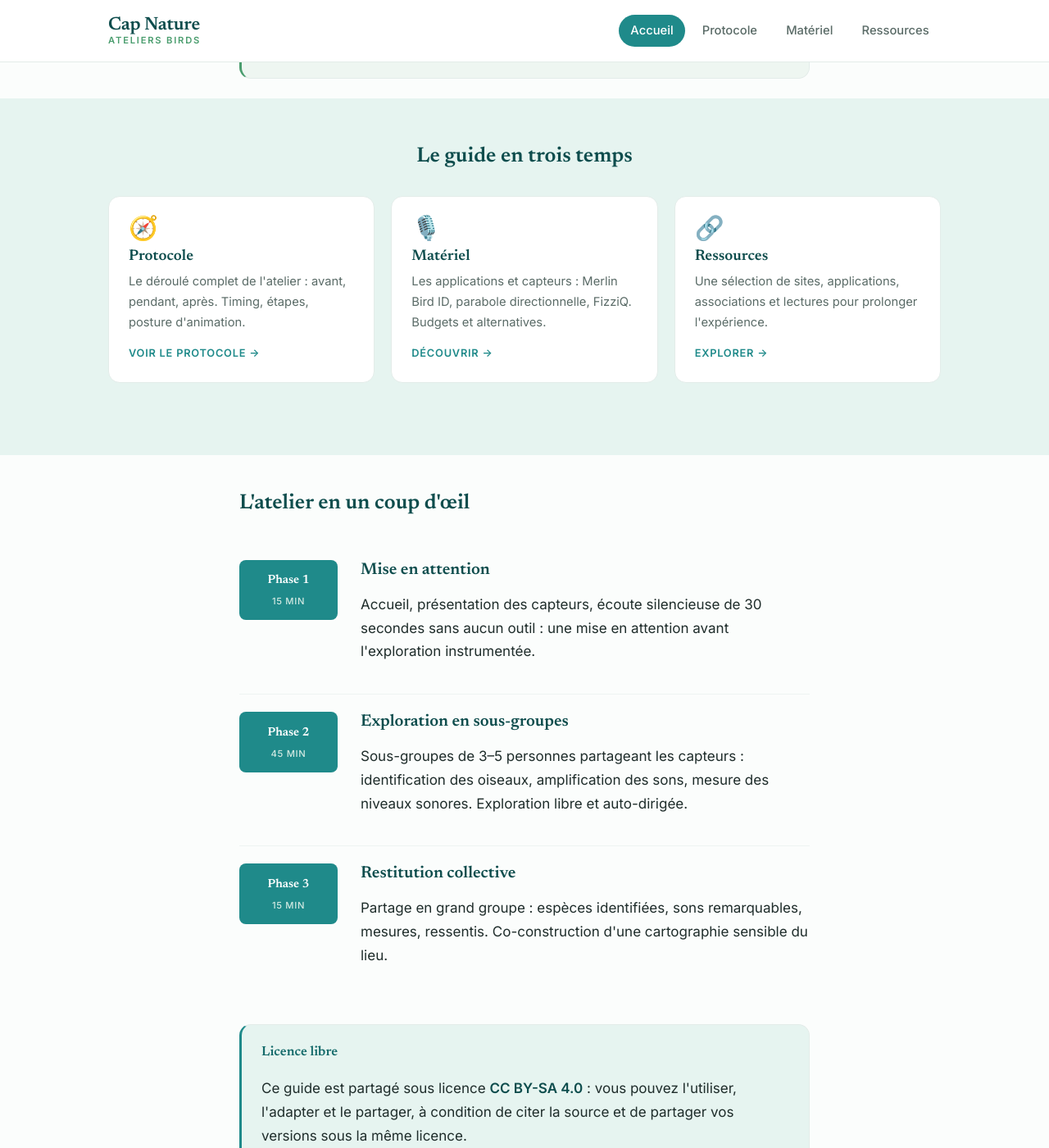
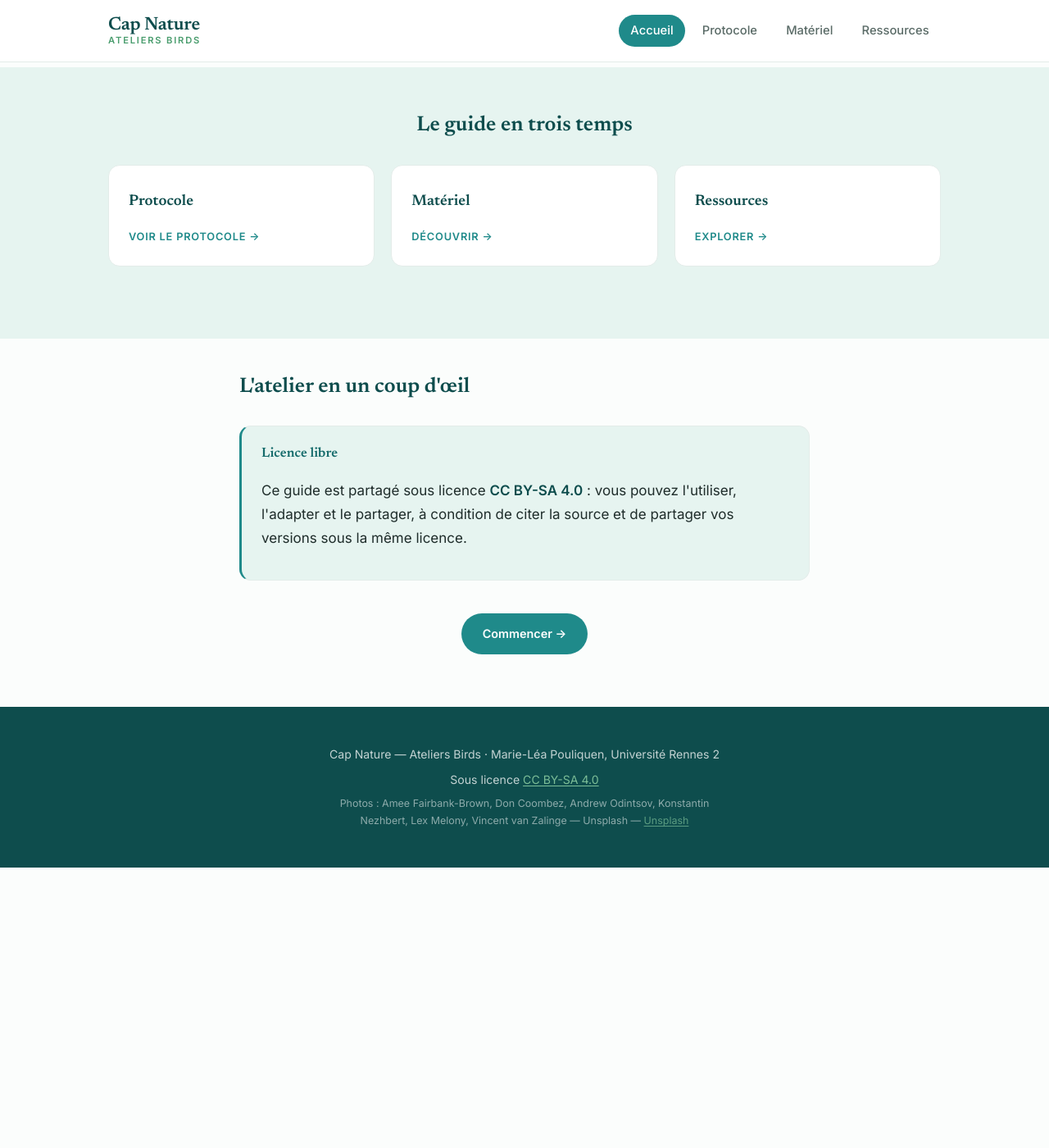
Before and after one commit to marieleapouliquen/wiki-cap-nature, a Jekyll site: the page built from index.md, in a window 1280 px wide and 1400 px high, scrolled down 1351 px. Shown: the whole window at 82% size. Built offline with Jekyll 4.4.1, drawn with Linux system fonts in a browser that asks for light colours; after the commit the page ends 2409 px from its top, so only the background shows below that; some of the changed text lies outside the part shown.

Commit message:
Update index.md

```diff
--- a/index.md
+++ b/index.md
@@ -4,9 +4,8 @@ title: Accueil
 show_photo_credits: true
 
 hero:
-  title: Écouter le vivant, ensemble
-  subtitle: "Un guide libre pour animer les ateliers Cap Nature — Birds : (re)découvrir la nature avec des capteurs participatifs. À destination des enseignants et éducateurs nature."
-  tags: "🕐 75 minutes|👥 15–35 participants|🌳 Tous milieux"
+  title: A l'écoute des oiseaux et des paysages sonores
+  subtitle: "(Re)découvrir la nature avec des capteurs participatifs"
 
 photos:
   - file: grive.jpg
@@ -29,35 +28,16 @@ photos:
     caption: Martin-pêcheur
 
 cards:
-  - icon: 🧭
-    title: Protocole
-    desc: "Le déroulé complet de l'atelier : avant, pendant, après. Timing, étapes, posture d'animation."
+  - title: Protocole
     cta: Voir le protocole →
     url: /protocole/
-  - icon: 🎙️
-    title: Matériel
-    desc: "Les applications et capteurs : Merlin Bird ID, parabole directionnelle, FizziQ. Budgets et alternatives."
+  - title: Matériel
     cta: Découvrir →
     url: /materiel/
-  - icon: 🔗
-    title: Ressources
-    desc: Une sélection de sites, applications, associations et lectures pour prolonger l'expérience.
+  - title: Ressources
     cta: Explorer →
     url: /ressources/
 
-timeline:
-  - phase: Phase 1
-    duration: 15 min
-    title: Mise en attention
-    text: "Accueil, présentation des capteurs, écoute silencieuse de 30 secondes sans aucun outil : une mise en attention avant l'exploration instrumentée."
-  - phase: Phase 2
-    duration: 45 min
-    title: Exploration en sous-groupes
-    text: "Sous-groupes de 3–5 personnes partageant les capteurs : identification des oiseaux, amplification des sons, mesure des niveaux sonores. Exploration libre et auto-dirigée."
-  - phase: Phase 3
-    duration: 15 min
-    title: Restitution collective
-    text: "Partage en grand groupe : espèces identifiées, sons remarquables, mesures, ressentis. Co-construction d'une cartographie sensible du lieu."
 ---
 
 {% include hero.html title=page.hero.title subtitle=page.hero.subtitle tags=page.hero.tags %}
```
